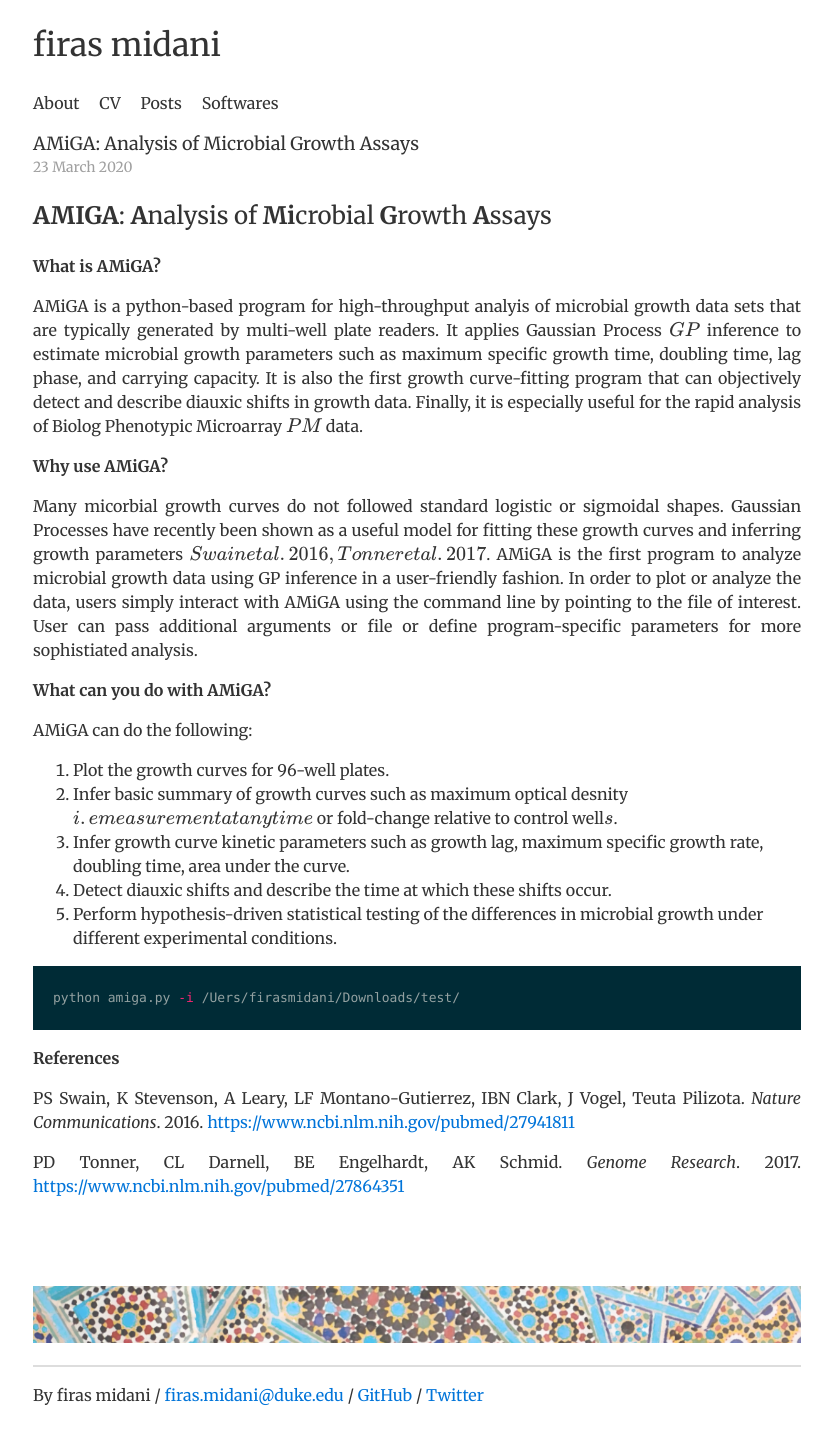
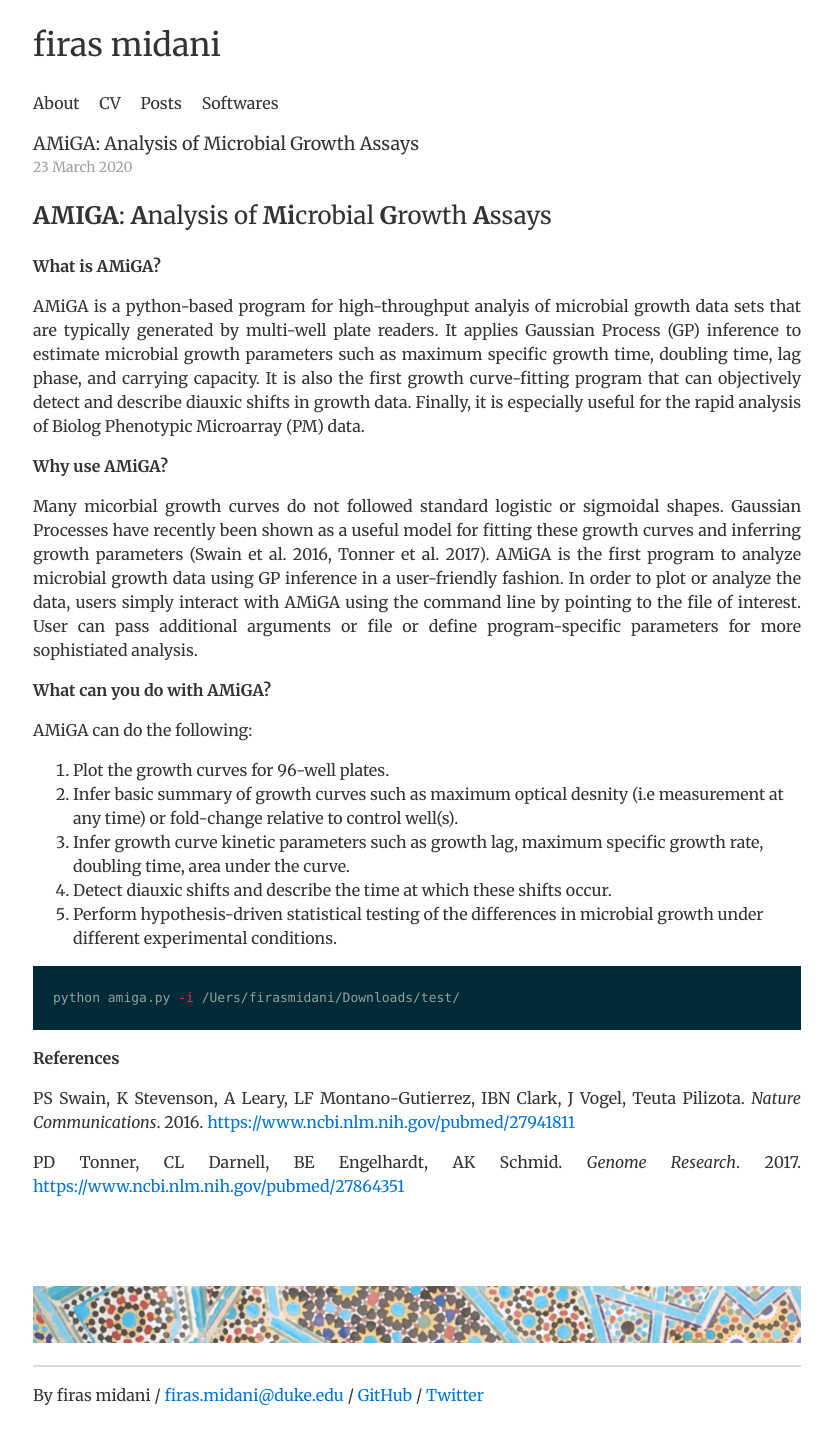
Before and after one commit to firasmidani/firasmidani.github.io, a Jekyll site: the page built from _posts/2020-03-23-amiga-tutorial.md, in a window 1280 px wide. Shown: the whole page, without its empty margins (223-1055 px from the left). Built offline with Jekyll 4.4.1, drawn with Linux system fonts in a browser that asks for light colours; formulas are drawn with MathJax 3; comment, search, counter and statistics services are not loaded.

Commit message:
Update 2020-03-23-amiga-tutorial.md

```diff
--- a/_posts/2020-03-23-amiga-tutorial.md
+++ b/_posts/2020-03-23-amiga-tutorial.md
@@ -10,17 +10,17 @@
 
 **What is AMiGA?**
 
-AMiGA is a python-based program for high-throughput analyis of microbial growth  data sets that are typically generated by multi-well plate readers. It applies Gaussian Process \( GP\) inference to estimate microbial growth parameters such as maximum specific growth time, doubling time, lag phase, and carrying capacity. It is also the first growth curve-fitting program that can objectively detect and describe diauxic shifts in growth data. Finally, it is especially useful for the rapid analysis of Biolog Phenotypic Microarray \( PM\) data.
+AMiGA is a python-based program for high-throughput analyis of microbial growth  data sets that are typically generated by multi-well plate readers. It applies Gaussian Process (GP<a></a>) inference to estimate microbial growth parameters such as maximum specific growth time, doubling time, lag phase, and carrying capacity. It is also the first growth curve-fitting program that can objectively detect and describe diauxic shifts in growth data. Finally, it is especially useful for the rapid analysis of Biolog Phenotypic Microarray (PM<a></a>) data.
 
 **Why use AMiGA?**
 
-Many micorbial growth curves do not followed standard logistic or sigmoidal shapes. Gaussian Processes have recently been shown as a useful model for fitting these growth curves and inferring growth parameters \( Swain et al. 2016, Tonner et al. 2017\). AMiGA is the first program to analyze microbial growth data using GP inference in a user-friendly fashion. In order to plot or analyze the data, users simply interact with AMiGA using the command line by pointing to the file of interest. User can pass additional arguments or file or define program-specific parameters for more sophistiated analysis.
+Many micorbial growth curves do not followed standard logistic or sigmoidal shapes. Gaussian Processes have recently been shown as a useful model for fitting these growth curves and inferring growth parameters (Swain et al. 2016, Tonner et al. 2017<a></a>). AMiGA is the first program to analyze microbial growth data using GP inference in a user-friendly fashion. In order to plot or analyze the data, users simply interact with AMiGA using the command line by pointing to the file of interest. User can pass additional arguments or file or define program-specific parameters for more sophistiated analysis.
 
 **What can you do with AMiGA?**
 
 AMiGA can do the following:
 1. Plot the growth curves for 96-well plates.
-2. Infer basic summary of growth curves such as maximum optical desnity (i.e measurement at any time) or fold-change relative to control well(s).
+2. Infer basic summary of growth curves such as maximum optical desnity \(i.e measurement at any time<a></a>) or fold-change relative to control well\(s<a></a>).
 3. Infer growth curve kinetic parameters such as growth lag, maximum specific growth rate, doubling time, area under the curve.
 4. Detect diauxic shifts and describe the time at which these shifts occur.
 5. Perform hypothesis-driven statistical testing of the differences in microbial growth under different experimental conditions.
```
